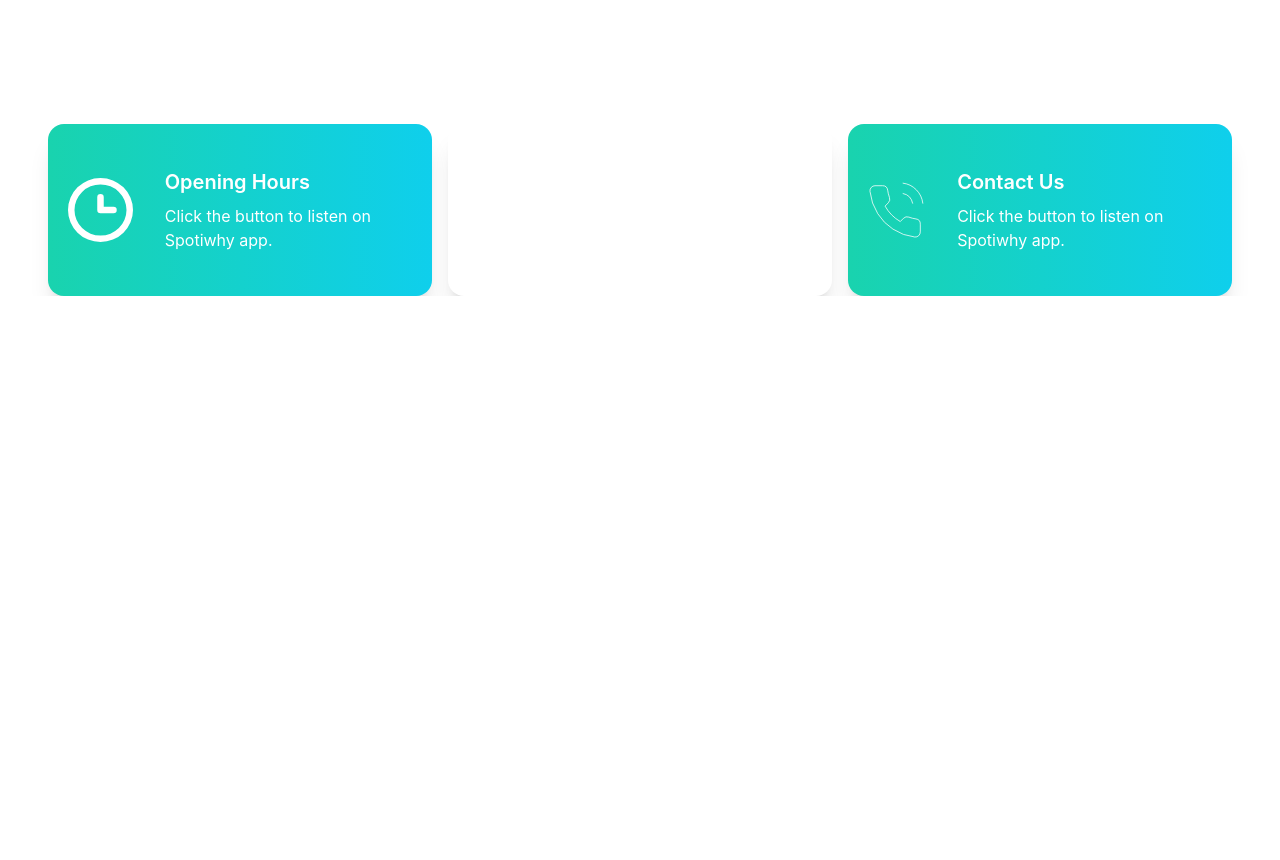
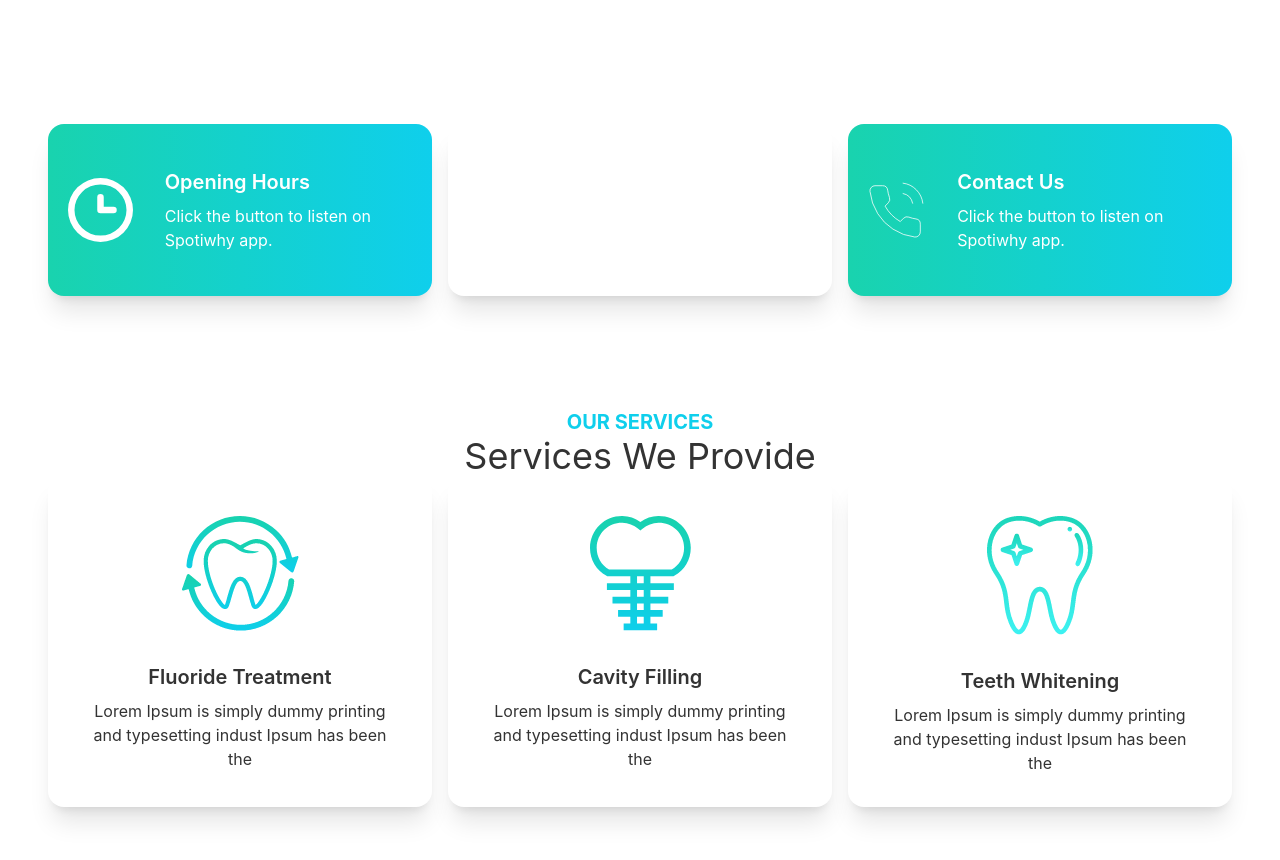
Before and after one commit to shadikmahamudsohan/doctors-portal-client, a React (Create React App) app: page / in a window 1280 px wide. Shown: the part 740-1600 px from the top of the page. Before the commit the page ends 1036 px from the top, so only its background shows below. Built offline with nearby package versions, Linux system fonts and the light colour scheme.

Commit message:
services section added

```diff
--- a/src/Pages/Home/Banner.js
+++ b/src/Pages/Home/Banner.js
@@ -4,7 +4,7 @@
 const Banner = () => {
     return (
         <div>
-            <div className="hero min-h-screen px-12">
+            <div className="hero min-h-screen">
                 <div className="hero-content flex-col lg:flex-row-reverse">
                     <img src={chair} className="max-w-sm rounded-lg shadow-2xl" />
                     <div>
--- a/src/Pages/Home/Home.js
+++ b/src/Pages/Home/Home.js
@@ -1,12 +1,14 @@
 import React from 'react';
 import Banner from './Banner';
 import Info from './Info';
+import Services from './Services';
 
 const Home = () => {
     return (
-        <div>
+        <div className='px-12'>
             <Banner></Banner>
             <Info></Info>
+            <Services></Services>
         </div>
     );
 };
--- a/src/Pages/Home/Info.js
+++ b/src/Pages/Home/Info.js
@@ -6,7 +6,7 @@
 
 const Info = () => {
     return (
-        <div className='grid grid-cols-1 lg:grid-cols-3 gap-4 px-12'>
+        <div className='grid grid-cols-1 lg:grid-cols-3 gap-4'>
             <InfoCard cardTitle="Opening Hours" bgClass="bg-gradient-to-r from-secondary to-primary" img={clock}></InfoCard>
             <InfoCard cardTitle="Our Locations" bgClass="bg-accent" img={marker}></InfoCard>
             <InfoCard cardTitle="Contact Us" bgClass="bg-gradient-to-r from-secondary to-primary" img={phone}></InfoCard>
--- /dev/null
+++ b/src/Pages/Home/OurTerms.js
@@ -0,0 +1,19 @@
+import React from 'react';
+import image from '../../assets/images/people1.png'
+
+const OurTerms = () => {
+    return (
+        <div className="hero min-h-screen bg-base-200">
+            <div className="hero-content flex-col lg:flex-row">
+                <img src={image} className="max-w-sm rounded-lg shadow-2xl" />
+                <div>
+                    <h1 className="text-5xl font-bold">Exceptional Dental Care, on Your Terms</h1>
+                    <p className="py-6">Provident cupiditate voluptatem et in.Quaerat fugiat ut assumenda excepturi exercitationem quasi.In deleniti eaque aut repudiandae et a id nisiIt is a long established fact that a reader will be distracted by the readable content of a page when looking at its layout.The point of using Lorem Ipsumis that it has a more-or-less normal distribution of letters,as opposed to using 'Content here, content here', making it look like readable English.Many desktop publishing packages and web page.</p>
+                    <button className="btn btn-primary">Get Started</button>
+                </div>
+            </div>
+        </div>
+    );
+};
+
+export default OurTerms;
--- /dev/null
+++ b/src/Pages/Home/Service.js
@@ -0,0 +1,17 @@
+import React from 'react';
+
+const Service = ({ service }) => {
+    return (
+        <div class="card lg:max-w-lg bg-base-100 shadow-xl">
+            <figure class="px-10 pt-10">
+                <img src={service.img} alt="Shoes" class="rounded-xl" />
+            </figure>
+            <div class="card-body items-center text-center">
+                <h2 class="card-title">{service.name}</h2>
+                <p>{service.description}</p>
+            </div>
+        </div>
+    );
+};
+
+export default Service;
--- a/src/Pages/Home/Services.js
+++ b/src/Pages/Home/Services.js
@@ -1,9 +1,44 @@
 import React from 'react';
+import fluoride from '../../assets/images/fluoride.png'
+import cavity from '../../assets/images/cavity.png'
+import whitening from '../../assets/images/whitening.png'
+import Service from './Service';
 
 const Services = () => {
+    const services = [
+        {
+            _id: 1,
+            name: 'Fluoride Treatment',
+            description: 'Lorem Ipsum is simply dummy printing and typesetting indust Ipsum has been the',
+            img: fluoride
+        },
+        {
+            _id: 2,
+            name: 'Cavity Filling',
+            description: 'Lorem Ipsum is simply dummy printing and typesetting indust Ipsum has been the',
+            img: cavity
+        },
+        {
+            _id: 3,
+            name: 'Teeth Whitening',
+            description: 'Lorem Ipsum is simply dummy printing and typesetting indust Ipsum has been the',
+            img: whitening
+        },
+    ]
     return (
-        <div>
-            <h3>Our Services</h3>
+        <div className='my-28'>
+            <div className="text-center">
+                <h3 className='text-primary text-xl font-bold uppercase'>Our Services</h3>
+                <h2 className='text-4xl'>Services We Provide</h2>
+            </div>
+            <div className='grid grid-cols-1 lg:grid-cols-3 md:grid-cols-2 gap-4'>
+                {
+                    services.map(service => <Service
+                        key={service._id}
+                        service={service}
+                    ></Service>)
+                }
+            </div>
         </div>
     );
 };
--- a/tailwind.config.js
+++ b/tailwind.config.js
@@ -6,7 +6,7 @@
   daisyui: {
     themes: [
       {
-        doctorTheme: {
+        doctortheme: {
           primary: "#0FCFEC",
           secondary: "#19D3AE",
           accent: "#3A4256",
```
